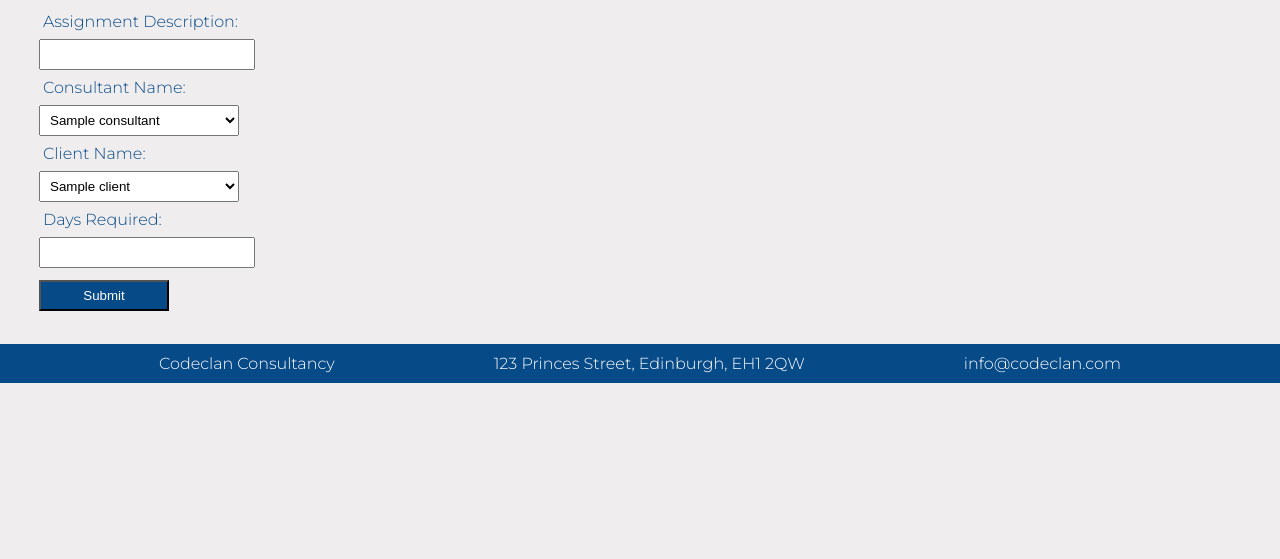
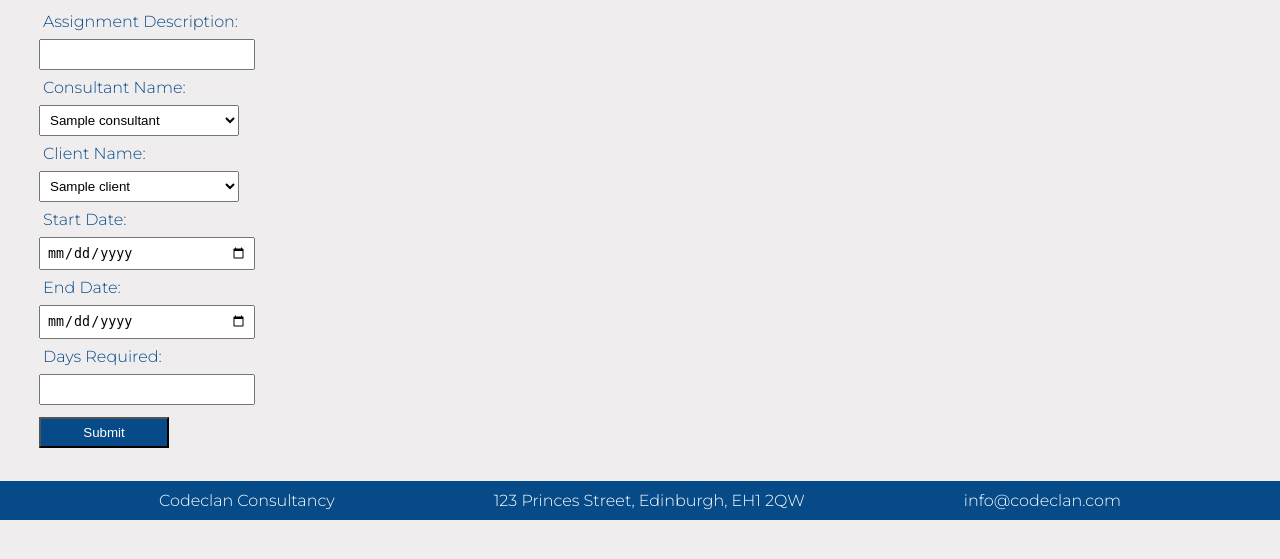
Before and after one commit to michaelmccoll/Project_Secure_Design, a Flask app: page /assignments/new in a window 1280 px wide. Shown: the part 227-786 px from the top of the page. Run offline with Flask 2, Linux system fonts and the light colour scheme; a database or web service that is not in the repository returns one stand-in record (values such as "Sample title"); some libraries are stand-ins or nearby versions.

Commit message:
Added more assignment variables, to work on extentions. Edit assessment not working, could be dates fields in HTML

```diff
--- a/controllers/assignments_controller.py
+++ b/controllers/assignments_controller.py
@@ -23,8 +23,10 @@ def create_assignment():
     consultant = consultant_repository.select(consultant_id)
     client_id = request.form["client_id"]
     client = client_repository.select(client_id)
+    start_date = request.form["start_date"]
+    end_date = request.form["end_date"]
     days_required = request.form["days_required"]
-    new_assignment = Assignment(description,consultant,client,days_required)
+    new_assignment = Assignment(description,consultant,client,days_required,start_date,end_date)
     assignment_repository.save(new_assignment)
     return redirect("/assignments")
 
@@ -36,14 +38,16 @@ def show_assignment(id):
     consultants = consultant_repository.consultants(assignment)
     return render_template("assignments/show.html",assignment=assignment,clients=clients,consultants=consultants)
 
-# Not sure if working yet
+# Not sure if working yet. total_cost needs put in second last line.
 @assignments_blueprint.route("/assignments/<id>", methods=['POST'])
 def update_assignment(id):
     description = request.form["description"]
     consultant = consultant_repository.select(consultant_id)  # Problem here, consultant_id not recognised
     client = client_repository.select(client_id)
+    start_date = request.form["start_date"]
+    end_date = request.form["end_date"]
     days_required = request.form["days_required"]
-    assignment = Assignment(description,consultant,client,days_required,id)
+    assignment = Assignment(description,consultant,client,days_required,start_date,end_date,id)
     assignment_repository.update(assignment)
     return redirect("/assignments")
 
--- a/db/consultancy.sql
+++ b/db/consultancy.sql
@@ -22,5 +22,8 @@ CREATE TABLE assignments (
   description TEXT,
   consultant_id INT REFERENCES consultants(id) ON DELETE CASCADE,
   client_id INT REFERENCES clients(id) ON DELETE CASCADE,
-  days_required INT
+  days_required INT,
+  start_date VARCHAR(255),
+  end_date VARCHAR(255),
+  total_cost INT
 );
--- a/models/assignment.py
+++ b/models/assignment.py
@@ -1,10 +1,13 @@
 class Assignment:
 
-    def __init__(self, description, consultant, client, days_required, id = None):
+    def __init__(self, description, consultant, client, days_required, start_date = None, end_date = None, total_cost = None, id = None):
         self.description = description
         self.consultant = consultant
         self.client = client
         self.days_required = days_required
+        self.start_date = start_date
+        self.end_date = end_date
+        self.total_cost = total_cost
         self.id = id
 
 # EXTENTIONS:
--- a/templates/assignments/new.html
+++ b/templates/assignments/new.html
@@ -25,6 +25,12 @@
                     {% endfor %}
                 </select>
 
+                <label for="start_date">Start Date: </label>
+                <input type="date" name="start_date" id="start_date">
+
+                <label for="end_date">End Date: </label>
+                <input type="date" name="end_date" id="end_date">
+
                 <label for="days_required">Days Required: </label>
                 <input type="text" name="days_required" id="days_required">
 
```
Also changed, not shown: repositories/assignment_repository.py (+6 -6 lines), templates/assignments/edit.html (+8 -0 lines).
